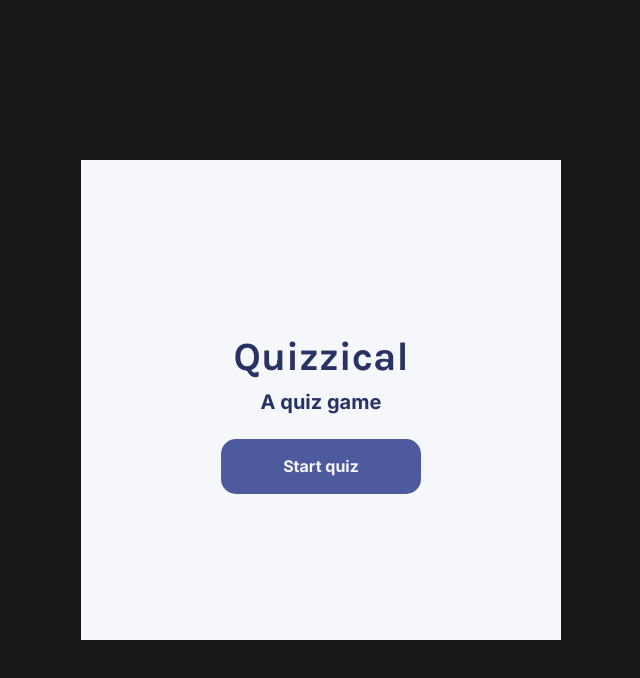
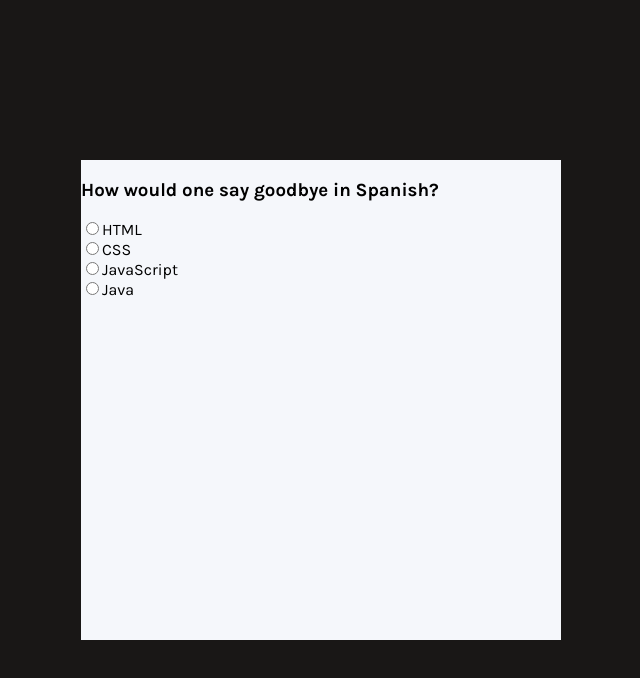
Before and after one commit to HemantAntony/quizzical, a React (Create React App) app: page / in a window 1280 px wide. Shown: the top 678 px of the page, without its empty margins (319-959 px from the left). Built offline with nearby package versions, Linux system fonts and the light colour scheme; the HTML template or start-up script is replaced by a standard one.

Commit message:
Added basic quiz question with radiobutton

```diff
--- a/src/App.js
+++ b/src/App.js
@@ -1,11 +1,14 @@
+import React from "react"
 import Start from "./components/Start"
 import Quiz from "./components/Quiz"
 
 function App() {
+  const [start, setStart] = React.useState(false)
+
   return (
     <div className="App">
-      <Start />
-      {/* <Quiz /> */}
+      { start && <Start startQuiz={() => setStart(false)} /> }
+      { !start && <Quiz /> }
     </div>
   );
 }
--- /dev/null
+++ b/src/components/Option.js
@@ -0,0 +1,6 @@
+export default function Option({id, name, value}) {
+    return (<div className="option">
+        <input type="radio" id={id} name={name} value={value} />
+        <label for={id}>{value}</label>
+    </div>)
+}
--- a/src/components/Quiz.js
+++ b/src/components/Quiz.js
@@ -1,3 +1,11 @@
+import Option from "./Option"
+
 export default function Quiz() {
-    return <h1>Quiz</h1>
+    return (<div className="quiz">
+        <h3>How would one say goodbye in Spanish?</h3>
+        <Option id="quiz1" name="test" value="HTML"/>
+        <Option id="quiz2" name="test" value="CSS"/>
+        <Option id="quiz3" name="test" value="JavaScript"/>
+        <Option id="quiz4" name="test" value="Java"/>
+    </div>)
 }
--- a/src/components/Start.js
+++ b/src/components/Start.js
@@ -1,7 +1,7 @@
-export default function Start() {
+export default function Start({startQuiz}) {
     return (<div className="start">
         <h1 className="start--title">Quizzical</h1>
         <h2 className="start--description">A quiz game</h2>
-        <button className="start--button">Start quiz</button>
+        <button onClick={startQuiz} className="start--button">Start quiz</button>
     </div>)
 }
--- a/src/index.css
+++ b/src/index.css
@@ -10,6 +10,7 @@ body {
 }
 
 .App {
+  position: relative;
   width: 60vh;
   height: 60vh;
   background-color: #F5F7FB;
@@ -53,3 +54,9 @@ body {
 .start--button:focus {
   outline: none;
 }
+
+.quiz {
+  position: absolute;
+  left: 0;
+  top: 0;
+}
```
